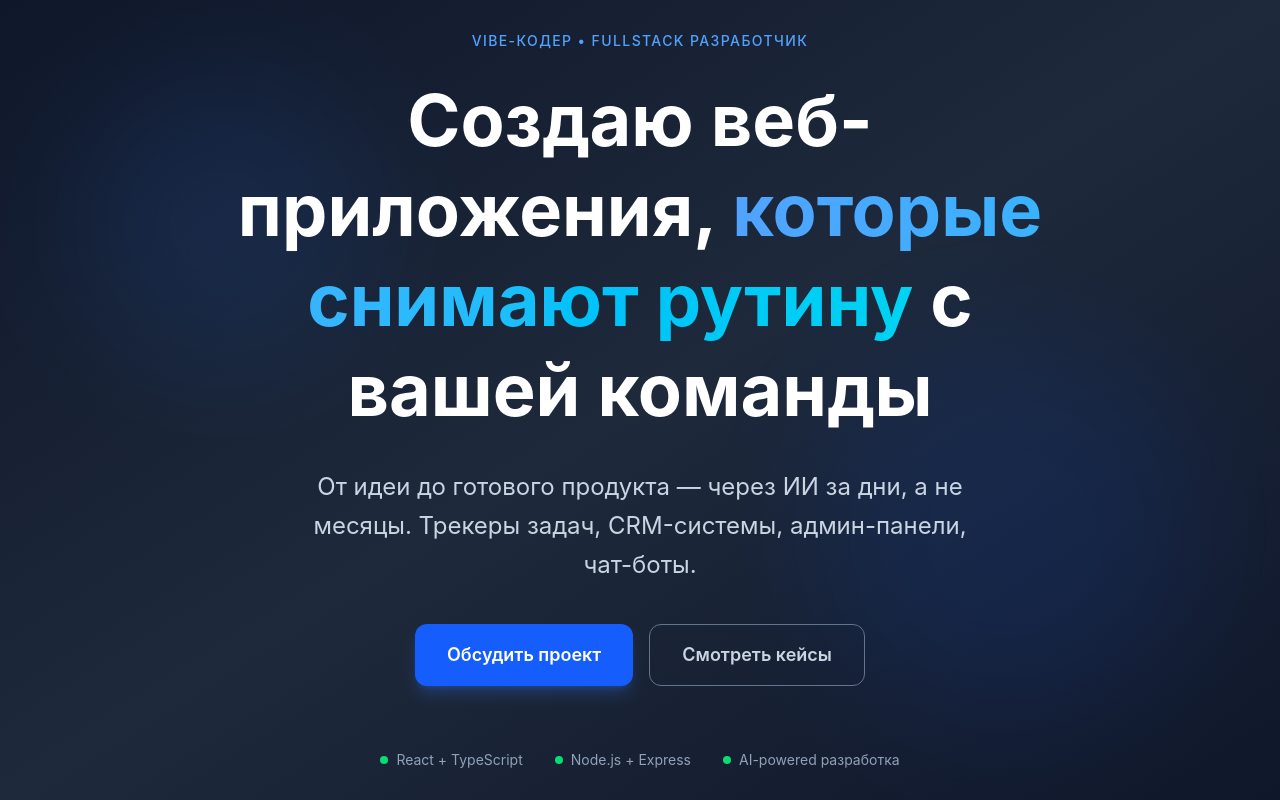
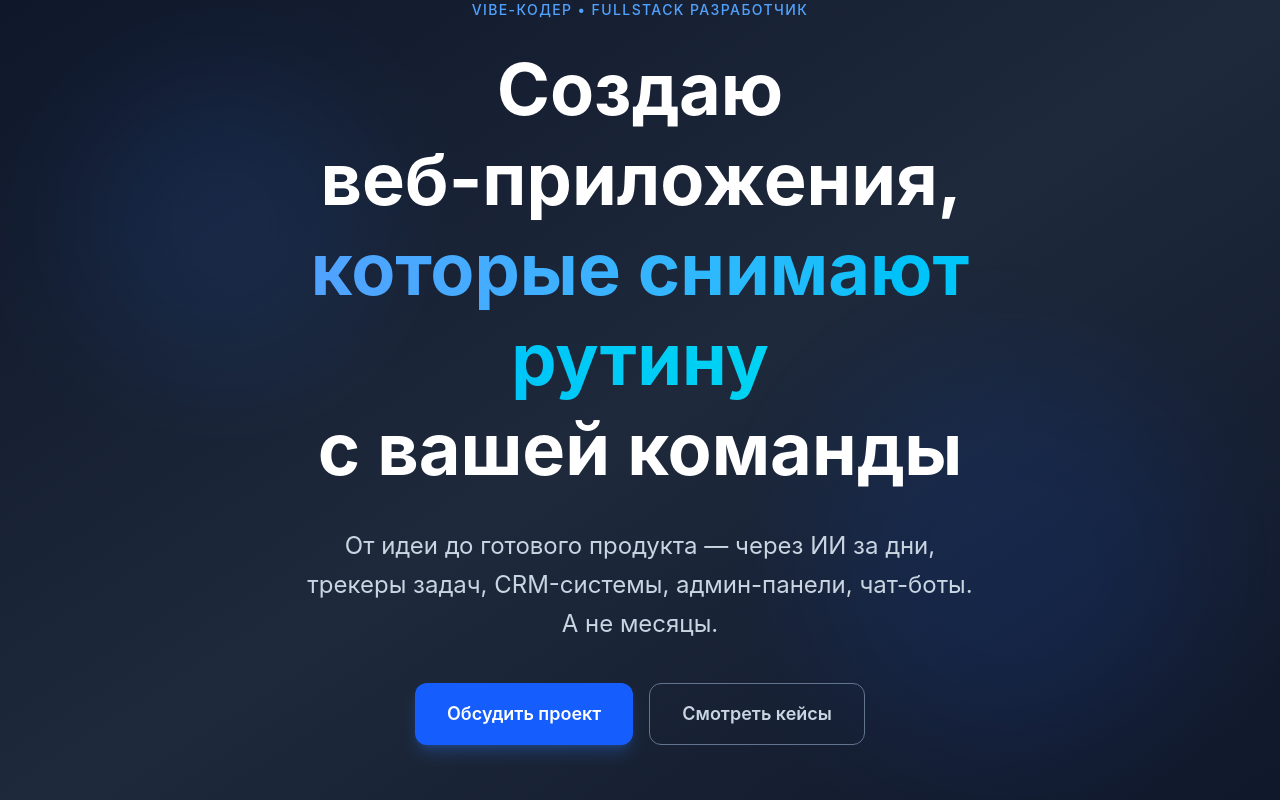
Before and after one commit to akanev48-netizen/portfolio, a React (Vite) app: page / in a window 1280 px wide. Shown: the top 800 px of the page. Built offline with nearby package versions, Linux system fonts and the light colour scheme.

Commit message:
Fix hero text line breaks

```diff
--- a/src/components/Hero.tsx
+++ b/src/components/Hero.tsx
@@ -19,16 +19,18 @@ export default function Hero() {
           </p>
 
           <h1 className="text-5xl md:text-7xl font-bold leading-tight mb-8">
-            Создаю веб-приложения,{' '}
+            Создаю <span className="whitespace-nowrap">веб-приложения,</span>{' '}
             <span className="text-transparent bg-clip-text bg-gradient-to-r from-blue-400 to-cyan-400">
               которые снимают рутину
-            </span>{' '}
-            с вашей команды
+            </span>
+            <br />
+            <span className="whitespace-nowrap">с вашей команды</span>
           </h1>
 
           <p className="text-xl md:text-2xl text-slate-300 mb-10 max-w-2xl mx-auto leading-relaxed">
-            От идеи до готового продукта — через ИИ за дни, а не месяцы.
-            Трекеры задач, CRM-системы, админ-панели, чат-боты.
+            От идеи до готового продукта — через ИИ за дни, трекеры задач, CRM-системы, админ-панели, <span className="whitespace-nowrap">чат-боты.</span>
+            <br />
+            <span className="whitespace-nowrap">А не месяцы.</span>
           </p>
 
           <div className="flex flex-col sm:flex-row gap-4 justify-center">
```
Also changed, not shown: 5 other files (tests, documents, lock files or other folders).
